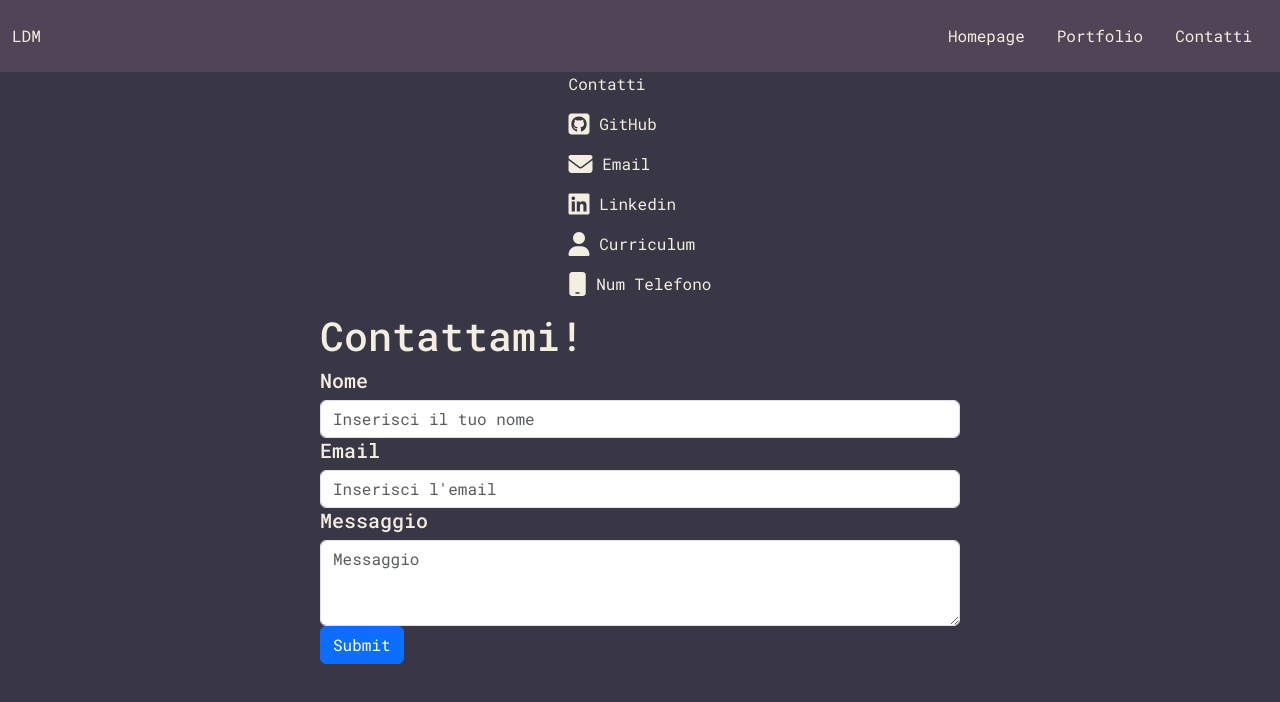
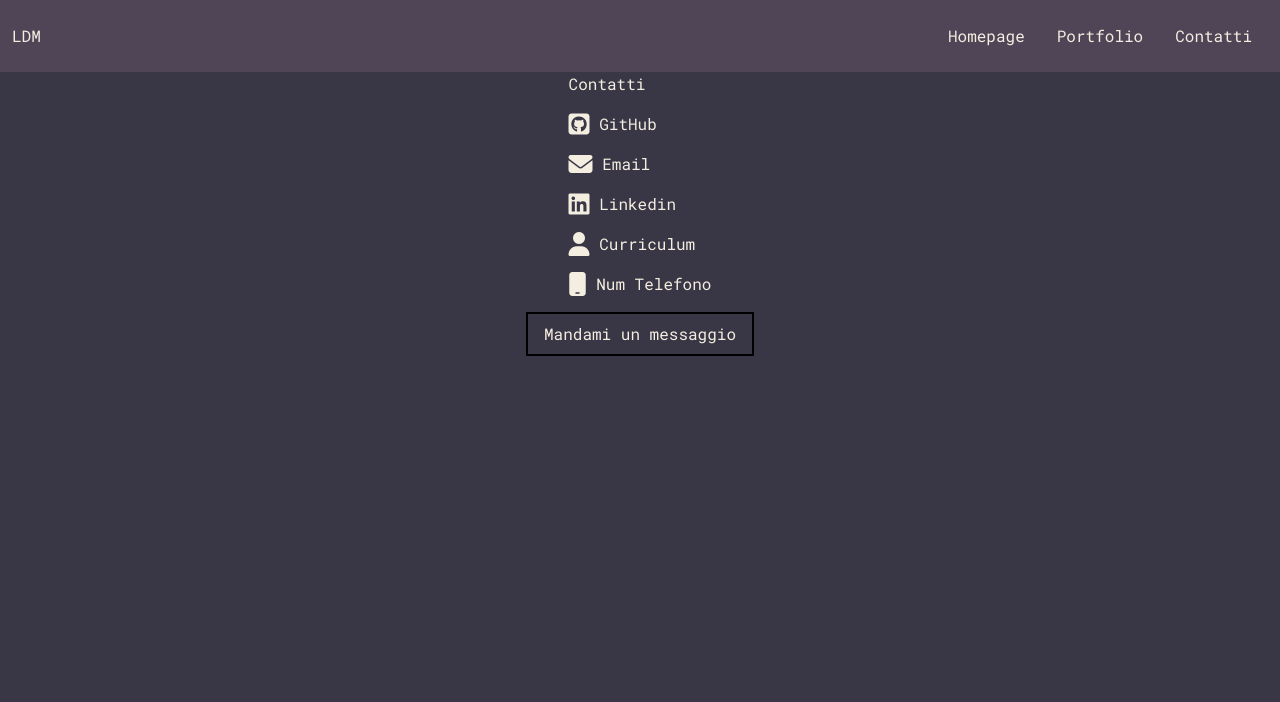
Before and after one commit to ldm0805/portfolio, a Vue app: page /ContattiPage in a window 1280 px wide. Shown: the top 702 px of the page. Built offline with nearby package versions, Linux system fonts and the light colour scheme.

Commit message:
Modal fatta

```diff
--- a/src/pages/ContattiPage.vue
+++ b/src/pages/ContattiPage.vue
@@ -17,16 +17,13 @@ export default {
   },
   methods: {
     validateEmail(value) {
-      // if the field is empty
       if (!value) {
         return "La mail è richiesta";
       }
-      // if the field is not a valid email
       const regex = /^[A-Z0-9._%+-]+@[A-Z0-9.-]+\.[A-Z]{2,4}$/i;
       if (!regex.test(value)) {
         return "Devi inserire una mail valida";
       }
-      // All is good
       return true;
     },
     validateRequest(value) {
@@ -48,7 +45,7 @@ export default {
         email: this.email,
         message: this.message,
       };
-      if(this.name && this.email && this.message != ''){
+      if(this.name && this.email && this.message != '' ){
 
         const serviceID = "service_87wg2n8";
         const templateID = "template_1fzse0z";
@@ -94,9 +91,23 @@ export default {
         </a>
     </div>
 
+    <button type="button" class="portfolio-link" data-toggle="modal" data-target="#exampleModal">
+        Mandami un messaggio
+    </button>
+
+<!-- Modal -->
+<div class="modal fade" id="exampleModal" tabindex="-1" aria-labelledby="exampleModalLabel" aria-hidden="true">
+  <div class="modal-dialog modal-dialog-centered">
+    <div class="modal-content">
+      <div class="modal-header">
+        <h5 class="modal-title" id="exampleModalLabel">Contattami!</h5>
+        <button type="button" class="close" data-dismiss="modal" aria-label="Close">
+          <span aria-hidden="true">&times;</span>
+        </button>
+      </div>
+      <div class="modal-body">
         <div class="col-md-6 border-left py-3">
-          <h1>Contattami!</h1>
-          <Form id="my-form">
+          <Form id="my-form" method="POST">
             <div class="form-group">
               <h5 for="name">Nome</h5>
               <Field
@@ -109,7 +120,6 @@ export default {
                 :rules="validateRequest"
               />
               <ErrorMessage class="text-danger" name="name" />
-
             </div>
             <div class="form-group">
               <h5 for="email">Email</h5>
@@ -119,6 +129,7 @@ export default {
                 name="email"
                 id="email"
                 placeholder="Inserisci l'email"
+                pattern=".+@globex\.com"
                 v-model="email"
                 :rules="validateEmail"
               />
@@ -138,8 +149,14 @@ export default {
               />
               <ErrorMessage class="text-danger" name="message" />
             </div>
-          <button class="btn btn-primary" @click="sendMail()">Submit</button>
           </Form>
+        </div>
+      </div>
+      <div class="modal-footer">
+        <button class="portfolio-link" @click="sendMail()"  data-dismiss="modal">Invia dati</button>
+      </div>
+    </div>
+  </div>
 </div>
   </div>
 
@@ -158,5 +175,29 @@ div{
         }
     }
 }
+button{
+  all: unset;
+}
+.portfolio-link{
+    display: inline-block;
+    margin-top: 1em;
+    padding: .5em 1em;
+    text-decoration: none;
+    border: 2px solid black;
+    color: $font_color;
+    &:hover{
+        scale: 1.1;
+        box-shadow: black 3px 3px;
 
+    }
+
+}
+
+.modal{
+  --bs-modal-bg: #393646 !important;
+
+}
+  div.modal-contet{
+      background-color: #393646 !important;
+    }
 </style>
```
Lines whose indentation alone changed are shown as unchanged.
